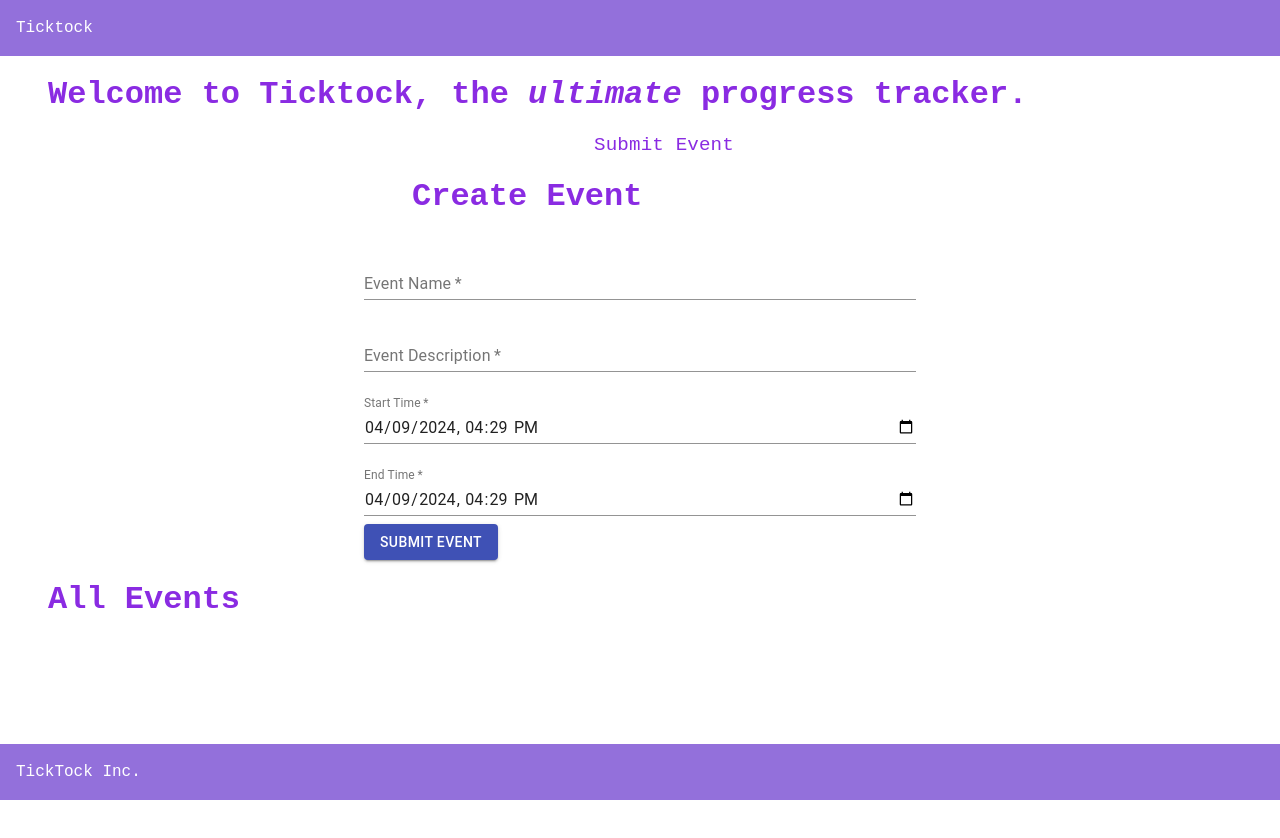
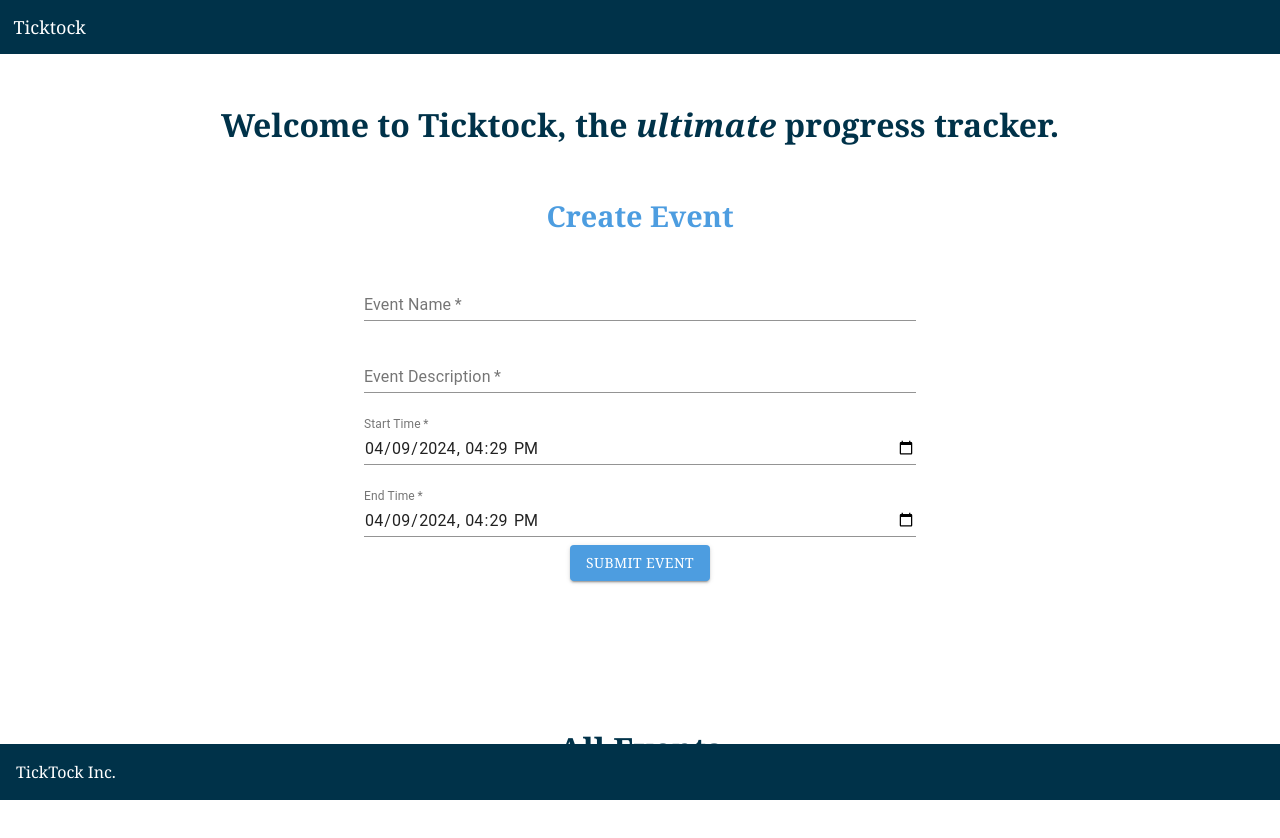
Before and after one commit to 347S24/347-final-project-ticktock, a React (Vite) app in the folder ticktock/frontend/: page / in a window 1280 px wide. Shown: the top 838 px of the page. Built offline with nearby package versions, Linux system fonts and the light colour scheme; no server answers.

Commit message:
fix the colors and top spacing

```diff
--- a/ticktock/frontend/index.html
+++ b/ticktock/frontend/index.html
@@ -4,7 +4,7 @@
     <meta charset="UTF-8" />
     <link rel="icon" type="image/svg+xml" href="/vite.svg" />
     <meta name="viewport" content="width=device-width, initial-scale=1.0" />
-    <title>Vite + React + Django</title>
+    <title>Ticktock Event Tracker</title>
     <script>
       var username = "{{ username }}";
     </script>
--- a/ticktock/frontend/src/App.css
+++ b/ticktock/frontend/src/App.css
@@ -9,53 +9,68 @@
 
 
 header {
-  padding: 1em;
+  padding: .75em;
   color: white;
   text-align: left;
-  background-color: mediumpurple;
-  font-family: 'Courier New', Courier, monospace;
+  background-color: #003249;
+  font-family:Georgia, 'Times New Roman', Times, serif;
   width: 100%;
+  font-size: large;
   /* Ensure the header spans the entire width */
 }
 
 .container h1 {
-  font-family: 'Courier New', Courier, monospace;
-  color: blueviolet;
-  padding-left: 3rem;
+  font-family:Georgia, 'Times New Roman', Times, serif;
+  color: #003249;
+  text-align: center;
   font-size: 2rem;
+  padding: 1em;
 }
 
 .container h2 {
-  font-family: 'Courier New', Courier, monospace;
-  color: blueviolet;
-  padding-left: 3rem;
+  font-family:Georgia, 'Times New Roman', Times, serif;
+  color: #4D9DE0;
   font-size: 1.8rem;
-
+  text-align: center;
 }
 
-.container h3 {
-  font-family: 'Courier New', Courier, monospace;
+.eventList h1 {
+  font-family:Georgia, 'Times New Roman', Times, serif;
+  color: #003249;
+  text-align: center;
+  font-size: 2rem;
+  padding: 1em;
+  padding-top: 4em;
+}
+
+
+/* come back to later */
+
+
+
+.eventList h3 {
+  font-family:Georgia, 'Times New Roman', Times, serif;
   color: blueviolet;
   padding-left: 3rem;
   font-size: 1.5rem;
 }
 
-.container h4 {
-  font-family: 'Courier New', Courier, monospace;
+.eventList h4 {
+  font-family:Georgia, 'Times New Roman', Times, serif;
   color: blueviolet;
   padding-left: 3rem;
   font-size: 1.2rem;
 }
 
-.container h5 {
-  font-family: 'Courier New', Courier, monospace;
+.eventList h5 {
+  font-family:Georgia, 'Times New Roman', Times, serif;
   color: blueviolet;
   padding-left: 3rem;
   font-size: 1rem;
 }
 
 .container p {
-  font-family: 'Courier New', Courier, monospace;
+  font-family:Georgia, 'Times New Roman', Times, serif;
   padding-left: 3rem;
   font-size: 1.5rem;
   color: mediumpurple;
@@ -69,9 +84,22 @@ header {
   bottom: 0;
   width: 100%;
   text-align: left;
-  background-color: mediumpurple;
-  font-family: 'Courier New', Courier, monospace;
+  background-color: #003249;
+  font-family:Georgia, 'Times New Roman', Times, serif;
 }
+
+.container button {
+  background-color: #4D9DE0;
+  font-family:Georgia, 'Times New Roman', Times, serif;
+  align-items: center;
+}
+
+.container button:hover {
+  background-color:#E2AFDE;
+  transition: 0.7s;
+}
+
+
 
 .login,
 .logout {
--- a/ticktock/frontend/src/App.jsx
+++ b/ticktock/frontend/src/App.jsx
@@ -15,8 +15,10 @@ function App() {
           <main>
             <h1>Welcome to Ticktock, the <em>ultimate</em> progress tracker.</h1>
             <EventForm></EventForm>
+            <div className='eventList'>
               <h1>All Events</h1>
               <Fetch></Fetch>
+            </div>
           </main>
           <footer>
             TickTock Inc.
--- a/ticktock/frontend/src/EventForm.jsx
+++ b/ticktock/frontend/src/EventForm.jsx
@@ -7,7 +7,6 @@ const EventForm = () => {
   const [eventName, setEventName] = useState('');
   const [description, setDescription] = useState('');
   // const [startTime, setStartTime] = useState(new Date());
-
   // const [endTime, setEndTime] = useState(new Date());
   const [startTime, setStartTime] = useState(new Date().toISOString().slice(0, -8));
   const [endTime, setEndTime] = useState(new Date().toISOString().slice(0, -8));
@@ -46,9 +45,9 @@ const EventForm = () => {
   };
   return (
     <Container maxWidth="sm">
-      <Typography variant="h4" align="center">Submit Event</Typography>
+      {/* <Typography variant="h4" align="center">Submit Event</Typography> */}
       <form onSubmit={handleSubmit}>
-      <h1>Create Event</h1>
+        <h2>Create Event</h2>
         <TextField
           fullWidth
           margin="normal"
@@ -89,9 +88,11 @@ const EventForm = () => {
           onChange={e => setEndTime(e.target.value)}
           required
         />
-        <Button variant="contained" color="primary" type="submit">
-          Submit Event
-        </Button>
+        <div style={{ display: 'flex', justifyContent: 'center' }}>
+          <Button variant="contained" color="primary" type="submit">
+            Submit Event
+          </Button>
+        </div>
       </form>
     </Container>
   );
```
Also changed, not shown: 1 other file (tests, documents, lock files or other folders). Lines whose indentation alone changed are shown as unchanged.
